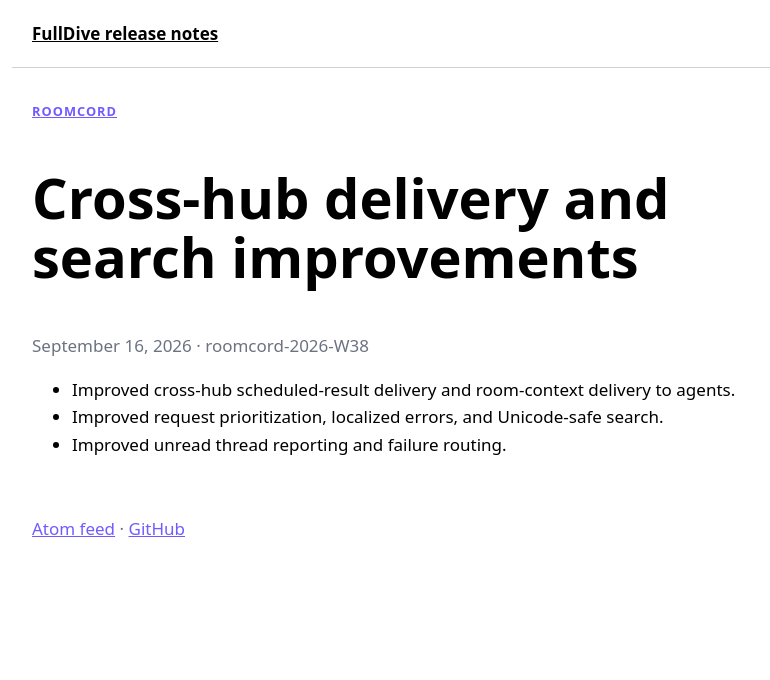
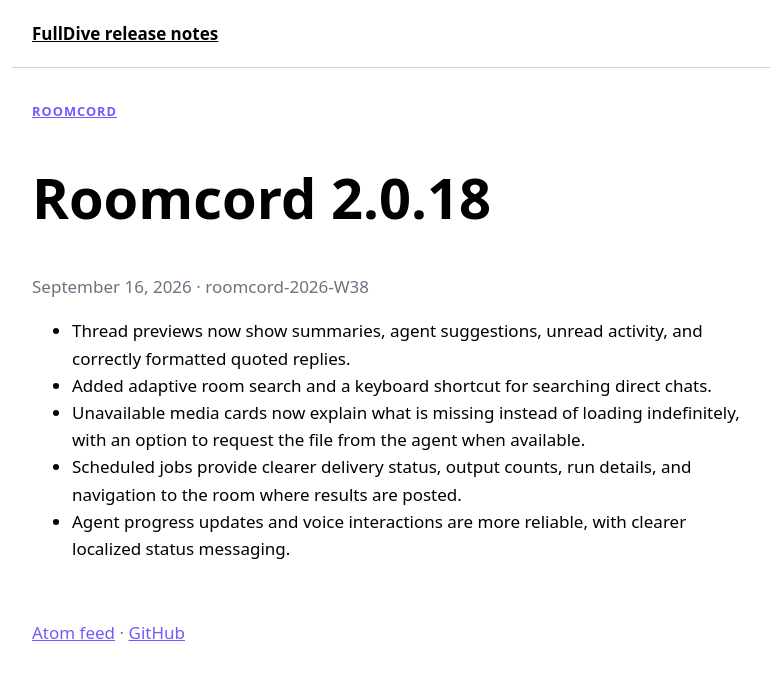
Before and after one commit to fulldiveVR/release-notes, a Jekyll site: the page built from _releases/roomcord/2026-09-16-weekly.md, in a window 1280 px wide. Shown: the top 680 px of the page, without its empty margins (248-1018 px from the left). Built offline with Jekyll 4.4.1, drawn with Linux system fonts in a browser that asks for light colours.

Commit message:
docs(roomcord): prepare weekly release notes

```diff
--- a/_releases/roomcord/2026-09-16-weekly.md
+++ b/_releases/roomcord/2026-09-16-weekly.md
@@ -1,15 +1,14 @@
 ---
 product: roomcord
 product_name: Roomcord
-title: Cross-hub delivery and search improvements
+title: Roomcord 2.0.18
 date: 2026-09-16
 version: roomcord-2026-W38
-summary: Scheduled results, room context, search, unread threads, and failure routing became more dependable.
-sources:
-  - client
-  - api
+summary: This release improves thread discovery, search, agent interactions, scheduled jobs, and media previews.
 ---
 
-- Improved cross-hub scheduled-result delivery and room-context delivery to agents.
-- Improved request prioritization, localized errors, and Unicode-safe search.
-- Improved unread thread reporting and failure routing.
+- Thread previews now show summaries, agent suggestions, unread activity, and correctly formatted quoted replies.
+- Added adaptive room search and a keyboard shortcut for searching direct chats.
+- Unavailable media cards now explain what is missing instead of loading indefinitely, with an option to request the file from the agent when available.
+- Scheduled jobs provide clearer delivery status, output counts, run details, and navigation to the room where results are posted.
+- Agent progress updates and voice interactions are more reliable, with clearer localized status messaging.
```
